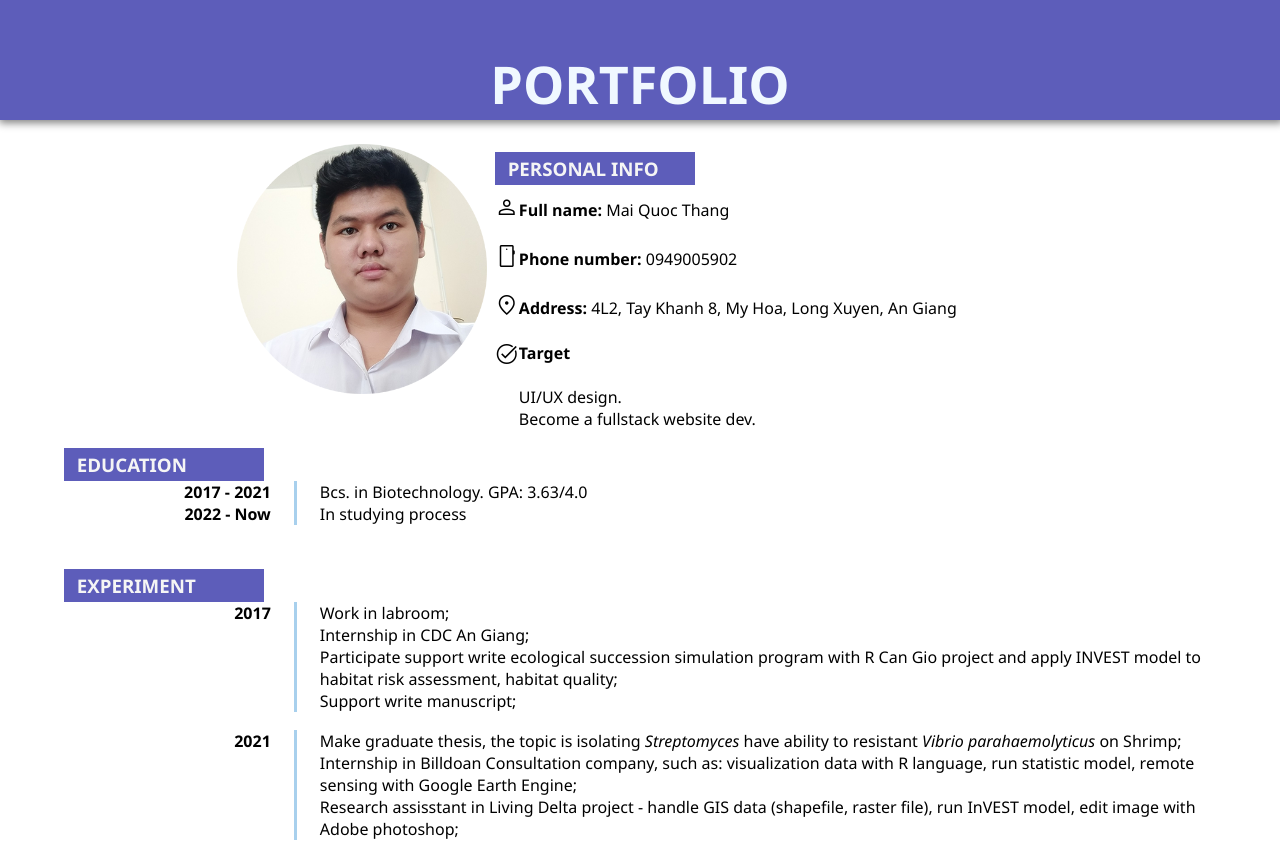
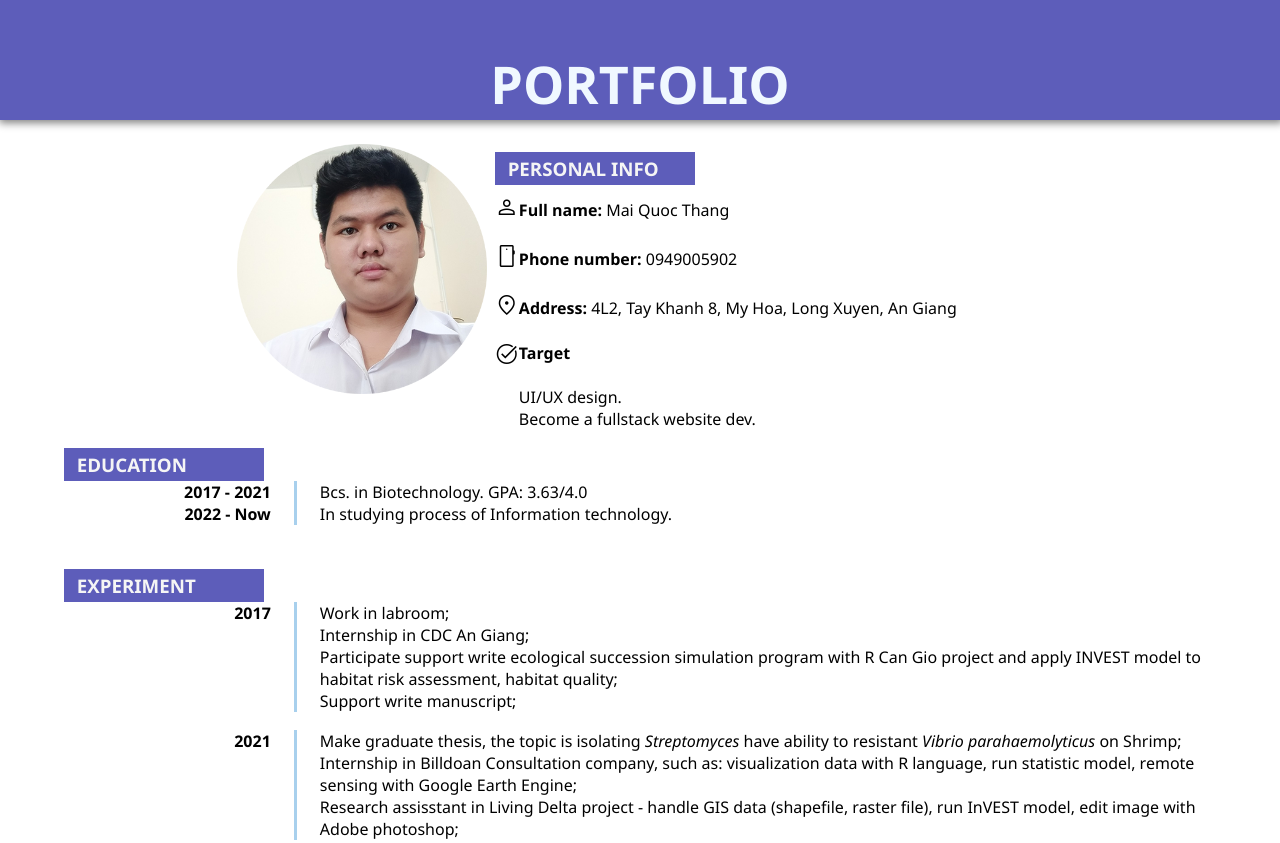
Before and after one commit to mqthang18/portfolio, a plain HTML site: page index.html in a window 1280 px wide. Shown: the top 843 px of the page. Drawn offline with nearby package versions, Linux system fonts and the light colour scheme.

Commit message:
Update 19/09/2021

```diff
--- a/index.html
+++ b/index.html
@@ -105,7 +105,7 @@
                         <p class="standardfont standardcontent">2022 - Now</p>
                     </div>
                     <div class="right standardfont">
-                        In studying process
+                        In studying process of Information technology.
                     </div>
                 </div>
             </div>
```
